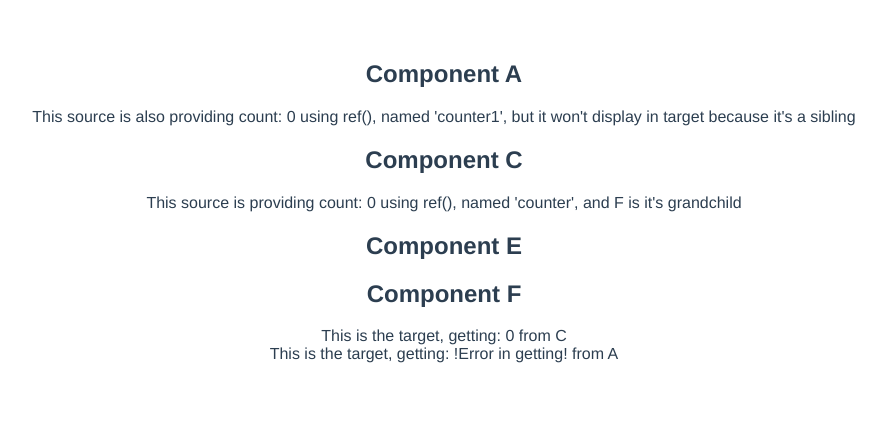
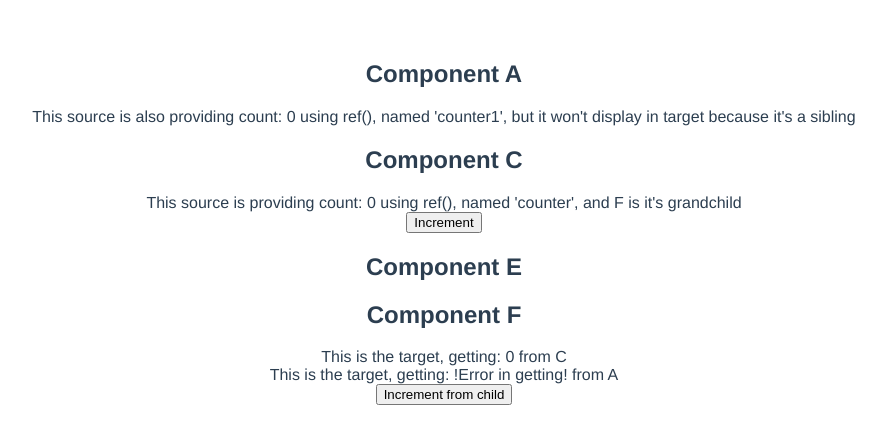
Before and after one commit to arjuaman/Vue, a Vue app in the folder cli-project/vue3-vite-proj/: page / in a window 1280 px wide. Shown: the top 444 px of the page, without its empty margins (196-1082 px from the left). Built offline with nearby package versions, Linux system fonts and the light colour scheme.

Commit message:
providing a function so that child's function affects the common var in both: parent and child

```diff
--- a/cli-project/vue3-vite-proj/src/components/ComponentC.vue
+++ b/cli-project/vue3-vite-proj/src/components/ComponentC.vue
@@ -1,6 +1,7 @@
 <template>
   <h2>Component C</h2>
   <div>This source is providing count: {{count}} using ref(), named 'counter', and F is it's grandchild</div>
+  <button @click="increase">Increment</button>
   <ComponentE />
 </template>
 
@@ -14,9 +15,14 @@ export default {
   },
   setup(){
     const count = ref(0);
+    function increase(){
+      return count.value++;
+    }
     provide('counter', count);
+    provide('increase', increase);
     return{
-      count
+      count,
+      increase
     }
   }
 }
--- a/cli-project/vue3-vite-proj/src/components/ComponentF.vue
+++ b/cli-project/vue3-vite-proj/src/components/ComponentF.vue
@@ -2,6 +2,7 @@
   <h2>Component F</h2>
   <div>This is the target, getting: {{data}} from C</div>
   <div>This is the target, getting: {{data1}} from A</div>
+  <button @click="increment">Increment from child</button>
 </template>
 
 <script>
@@ -12,9 +13,11 @@ export default {
   setup(){
     const data = inject('counter', '!Error in getting!');
     const data1 = inject('counter1', '!Error in getting!');
+    const increment = inject('increase', "!Couldn't get function!");
     return{
       data,
-      data1
+      data1,
+      increment
     }
   }
 }
```
